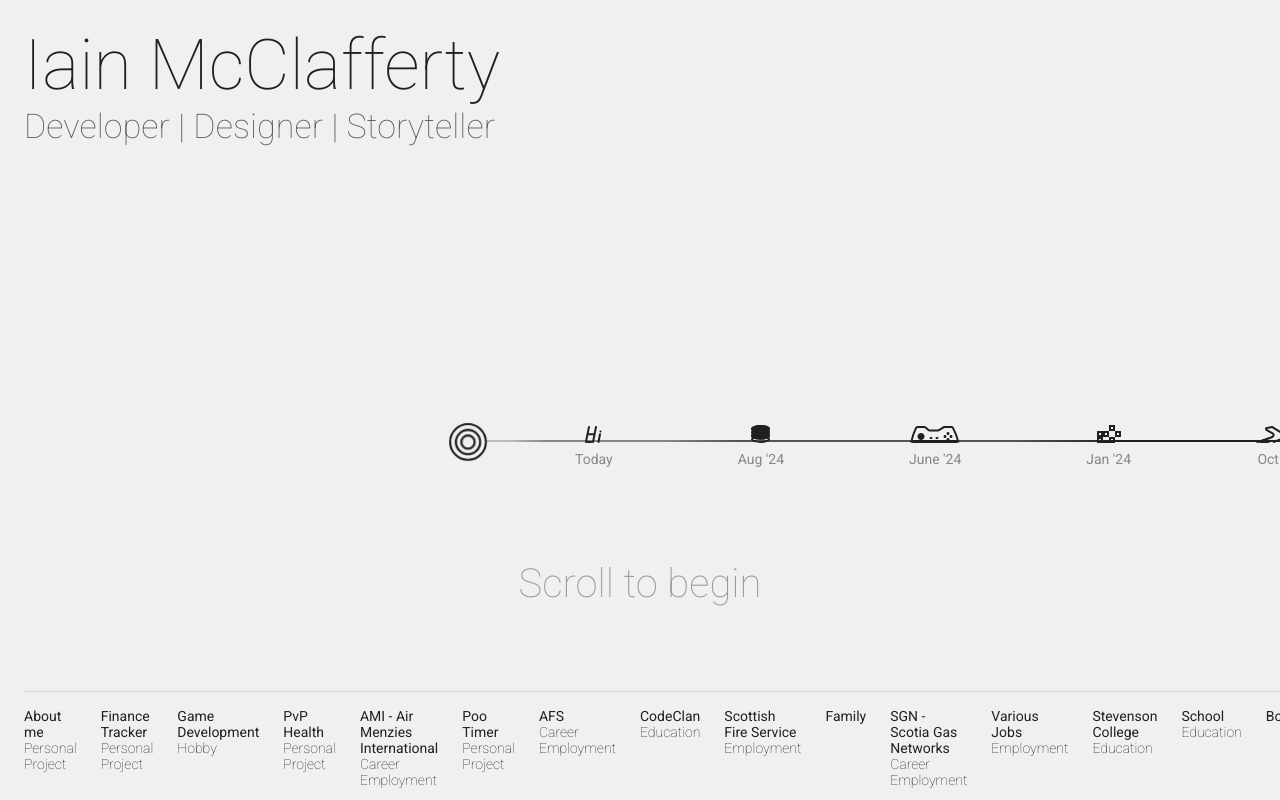
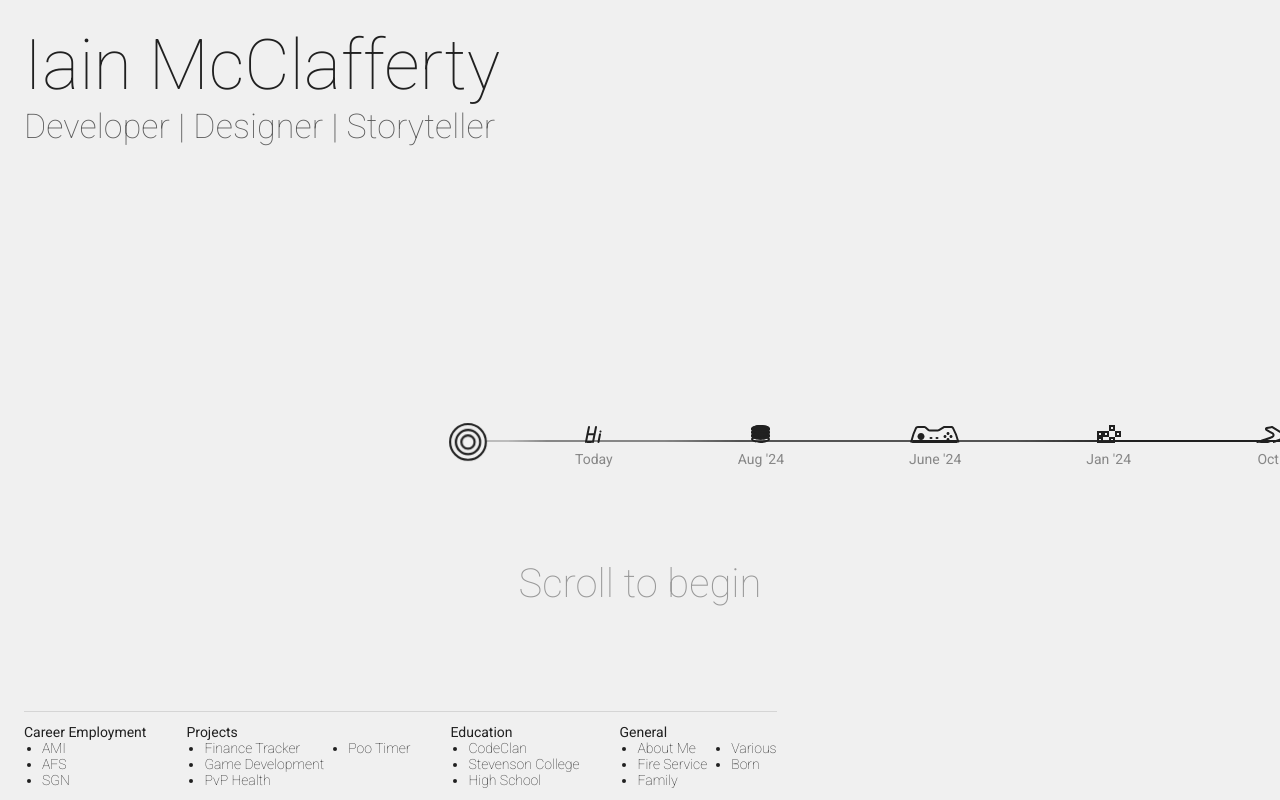
Before and after one commit to EonMcC/personal-website, a React (Create React App) app: page / in a window 1280 px wide. Shown: the top 800 px of the page. Built offline with nearby package versions, Linux system fonts and the light colour scheme.

Commit message:
Break up code

```diff
--- a/src/App.scss
+++ b/src/App.scss
@@ -117,74 +117,6 @@ header {
   }
 }
 
-.game-box {
-  width: 0;
-  height: 0;
-  border: 2px solid transparent;
-  transition: .5s all ease-out;
-  overflow: hidden;
-  border-radius: 25px 25px 0 0;
-
-  &--visible {
-    padding: 24px;
-    width: 200px;
-    height: 200px;
-    border: 2px solid #8d713d;
-    transform: transitionY(24px);
-  }
-}
-
-.multi-box {
-  position: relative;
-  width: 0;
-  height: 0;
-  transition: .5s all ease-out;
-  overflow: hidden;
-
-  &--visible {
-    width: 500px;
-    height: 300px;
-
-    :first-child {
-      width: 100px;
-      height: 100px;
-      border: 2px solid var(--text);
-    }
-
-    :last-child {
-      position: absolute;
-      right: 0;
-      top: 10%;
-      width: 100px;
-      height: 150px;
-      border: 2px solid var(--text);
-    }
-  }
-}
-
-.first-full-page {
-  position: absolute;
-  top: 24px;
-  left: 100vw;
-  transition: 1s all ease-out;
-  width: 100vw;
-
-  img {
-    position: absolute;
-    right: 10%;
-  }
-
-  div {
-    position: absolute;
-    left: 30%;
-    top: 40vh;
-  }
-
-  &--visible {
-    left: 24px;
-  }
-}
-
 .scroll-to-begin {
   opacity: .25;
   font-size: 4rem;
@@ -209,78 +141,6 @@ header {
   }
 }
 
-.skip-to {
-  position: fixed;
-  bottom: 12px;
-  left: 24px;
-  padding-top: 12px;
-  border-top: 1px solid #bdbdbd85;
-  font-size: 1.4rem;
-
-  &__entry-cont {
-    display: flex;
-    column-gap: 24px;
-    margin-top: 4px;
-
-    &__entry {
-      cursor: pointer;
-      transition: .3s all;
-
-      :last-child {
-        font-weight: 100;
-      }
-
-      &:hover {
-        scale: 1.2;
-        // transform-origin: left;
-      }
-    }
-  }
-
-}
-
-.section {
-  position: absolute;
-  top: 15%;
-  left: 100vw;
-  transition: 1s all ease-out;
-  width: 100vw;
-  display: flex;
-  align-items: center;
-  justify-content: center;
-  column-gap: 24px;
-  min-height: 340px;
-
-  &--visible {
-    left: 24px;
-  }
-
-  &--large {
-    top: 25%;
-  }
-
-  &__text {
-    position: relative;
-    max-width: 50%;
-
-    p {
-      margin-bottom: 12px;
-
-      &:last-child {
-        margin-top: 24px;
-        opacity: .5;
-      }
-    }
-
-    img {
-      position: absolute;
-      top: -40px;
-      left: -40px;
-      opacity: .1;
-    }
-  }
-}
-
 .screen-too-small {
   margin-top: 10%;
   text-align: center;
--- a/src/App.tsx
+++ b/src/App.tsx
@@ -1,7 +1,5 @@
 import React, { useEffect, useRef, useState } from 'react';
 import './App.scss';
-import GameDevelopmentSection from './sections/game-development/GameDevelopmentPage';
-import FinanceTrackerSection from './sections/finance-tracker/FinanceTrackerSection';
 import { isBetween } from './helpers/helperFunctions';
 import { Section, sections } from './data/sections';
 import { ReactComponent as FinanceTrackerIcon } from './assets/timeline-icons/financeTracker.svg';
@@ -19,20 +17,9 @@ import { ReactComponent as ShipIcon } from './assets/timeline-icons/ship.svg';
 import { ReactComponent as PhotographyIcon } from './assets/timeline-icons/photography.svg';
 import { ReactComponent as EducationIcon } from './assets/timeline-icons/education.svg';
 import { ReactComponent as BornIcon } from './assets/timeline-icons/born.svg';
-import AboutMeSection from './sections/about-me/AboutMe';
-import PvPHealthSection from './sections/pvp-health/PvPHealthSection';
-import AmiSection from './sections/ami/AmiSection';
 import useScreenSize from './hooks/useScreenSize';
-import PooTimerSection from './sections/poo-timer/PooTimer';
-import AfsSection from './sections/afs/AfsSection';
-import CodeclanSection from './sections/codeclan/CodeclanSection';
-import FireServiceSection from './sections/fire-service/FireServiceSection';
-import FamilySection from './sections/family/FamilySection';
-import SgnSection from './sections/sgn/SgnSection';
-import VariousSection from './sections/various/VariousSection';
-import StevensonSection from './sections/stevenson/StevensonSection';
-import SchoolSection from './sections/school/SchoolSections';
-import BornSection from './sections/born/Born';
+import SkipTo from './skip-to/SkipTo';
+import Sections from './sections/Sections';
 
 function App() {
 
@@ -76,7 +63,7 @@ function App() {
           title,
           subTitle
         })
-        setHeaderClass('app-header');
+        setHeaderClass('app-header app=header--hidden');
       }, 500)
     }
   }
@@ -87,7 +74,6 @@ function App() {
   }
 
   const onWheel = (e: any) => {
-    console.log('x', x + 25)
     if (e) {
       if (x < -2050 && e.deltaY > 0) return;
       if (e.deltaY < 0 && x < 450) setX(x + 25);
@@ -326,42 +312,11 @@ function App() {
         }}
       />
 
-      <AboutMeSection isVisible={visibleSection === "ABOUT_ME"} />
-      <FinanceTrackerSection isVisible={visibleSection === "FINANCE_TRACKER"} />
-      <GameDevelopmentSection isVisible={visibleSection === "GAME_DEV"} />
-      <PvPHealthSection isVisible={visibleSection === "PVP"} />
-      <AmiSection isVisible={visibleSection === "AMI"} />
-      <PooTimerSection isVisible={visibleSection === "POO_TIMER"} />
-      <AfsSection isVisible={visibleSection === "AFS"} />
-      <CodeclanSection isVisible={visibleSection === "CODECLAN"} />
-      <FireServiceSection isVisible={visibleSection === "FIRE"} />
-      <FamilySection isVisible={visibleSection === "FAMILY"} />
-      <SgnSection isVisible={visibleSection === "SGN"} />
-      <VariousSection isVisible={visibleSection === "VARIOUS"} />
-      <StevensonSection isVisible={visibleSection === "STEVENSON"} />
-      <SchoolSection isVisible={visibleSection === "SCHOOL"} />
-      <BornSection isVisible={visibleSection === "BORN"} />
+      <Sections visibleSection={visibleSection} />
 
       {x > 400 && <p className="scroll-to-begin">Scroll to begin</p>}
 
-      <div className="skip-to">
-        {/* <h2>Skip To</h2> */}
-        <div className="skip-to__entry-cont">
-          {sections.map((section: Section) => {
-            if (section.name !== "STOP") {
-              return (
-                <div
-                  className="skip-to__entry-cont__entry"
-                  onClick={() => skipTo(section.name)}
-                >
-                  <p>{section.title}</p>
-                  <p>{section.subTitle}</p>
-                </div>
-                )
-              }
-            })}
-        </div>
-      </div>
+      <SkipTo skipTo={skipTo}/>
     </div>
   );
 }
--- a/src/data/sections.ts
+++ b/src/data/sections.ts
@@ -136,6 +136,6 @@ export const sections = [
     subTitle: ESubTitle.ME,
     color: '#F2994A',
     offsetY: false,
-    xRange: [-2200, -1975]
+    xRange: [-2075, -1975]
   }
 ]
--- /dev/null
+++ b/src/sections/Sections.scss
@@ -0,0 +1,41 @@
+.section {
+  position: absolute;
+  top: 15%;
+  left: 100vw;
+  transition: 1s all ease-out;
+  width: 100vw;
+  display: flex;
+  align-items: center;
+  justify-content: center;
+  column-gap: 24px;
+  min-height: 340px;
+
+  &--visible {
+    left: 24px;
+  }
+
+  &--large {
+    top: 25%;
+  }
+
+  &__text {
+    position: relative;
+    max-width: 50%;
+
+    p {
+      margin-bottom: 12px;
+
+      &:last-child {
+        margin-top: 24px;
+        opacity: .5;
+      }
+    }
+
+    img {
+      position: absolute;
+      top: -40px;
+      left: -40px;
+      opacity: .1;
+    }
+  }
+}
--- /dev/null
+++ b/src/sections/Sections.tsx
@@ -0,0 +1,42 @@
+import React from 'react';
+import './Sections.scss';
+import AboutMeSection from './about-me/AboutMe';
+import FinanceTrackerSection from './finance-tracker/FinanceTrackerSection';
+import GameDevelopmentSection from './game-development/GameDevelopmentPage';
+import PvPHealthSection from './pvp-health/PvPHealthSection';
+import AmiSection from './ami/AmiSection';
+import PooTimerSection from './poo-timer/PooTimer';
+import AfsSection from './afs/AfsSection';
+import CodeclanSection from './codeclan/CodeclanSection';
+import FireServiceSection from './fire-service/FireServiceSection';
+import FamilySection from './family/FamilySection';
+import SgnSection from './sgn/SgnSection';
+import VariousSection from './various/VariousSection';
+import StevensonSection from './stevenson/StevensonSection';
+import SchoolSection from './school/SchoolSections';
+import BornSection from './born/Born';
+
+const Sections: React.FC<{visibleSection: string}> = ({visibleSection}) => {
+
+  return (
+    <>
+      <AboutMeSection isVisible={visibleSection === "ABOUT_ME"} />
+      <FinanceTrackerSection isVisible={visibleSection === "FINANCE_TRACKER"} />
+      <GameDevelopmentSection isVisible={visibleSection === "GAME_DEV"} />
+      <PvPHealthSection isVisible={visibleSection === "PVP"} />
+      <AmiSection isVisible={visibleSection === "AMI"} />
+      <PooTimerSection isVisible={visibleSection === "POO_TIMER"} />
+      <AfsSection isVisible={visibleSection === "AFS"} />
+      <CodeclanSection isVisible={visibleSection === "CODECLAN"} />
+      <FireServiceSection isVisible={visibleSection === "FIRE"} />
+      <FamilySection isVisible={visibleSection === "FAMILY"} />
+      <SgnSection isVisible={visibleSection === "SGN"} />
+      <VariousSection isVisible={visibleSection === "VARIOUS"} />
+      <StevensonSection isVisible={visibleSection === "STEVENSON"} />
+      <SchoolSection isVisible={visibleSection === "SCHOOL"} />
+      <BornSection isVisible={visibleSection === "BORN"} />
+    </>
+  )
+}
+
+export default Sections;
--- a/src/sections/stevenson/StevensonSection.tsx
+++ b/src/sections/stevenson/StevensonSection.tsx
@@ -14,7 +14,7 @@ const StevensonSection: React.FC<{isVisible: boolean}> = ({isVisible}) => {
       <div className="section__text">
         <p>I spent two stints at Stevenson College and thoroughly enjoyed both.</p>
         <p>The first time, I studied <strong>Photography</strong>, a hobby I still dabble in to this day.</p>
-        <p>For my second stint, I switched to Accounts and progressed to obtain an <strong>HNC in Accounts</strong>.</p>
+        <p>For my second stint, I switched to Accounts and progressed to obtain a <strong>HNC in Accounts</strong>.</p>
         <p>HNC Accounts | NQ Photography</p>
       </div>
 
--- /dev/null
+++ b/src/skip-to/SkipTo.scss
@@ -0,0 +1,39 @@
+.skip-to {
+  position: fixed;
+  bottom: 12px;
+  left: 24px;
+  padding-top: 12px;
+  border-top: 1px solid #bdbdbd85;
+  font-size: 1.4rem;
+
+  &__category-cont {
+    display: flex;
+    column-gap: 40px;
+
+    &__category {
+      cursor: pointer;
+      transition: .3s all;
+
+      :last-child {
+        font-weight: 100;
+      }
+
+      ul {
+        display: flex;
+        flex-wrap: wrap;
+        flex-direction: column;
+        max-height: 53px;
+        column-gap: 24px;
+        padding-left: 18px;
+
+        li {
+          transition: all .3s;
+
+          &:hover {
+            translate: 2px;
+          }
+        }
+      }
+    }
+  }
+}
--- /dev/null
+++ b/src/skip-to/SkipTo.tsx
@@ -0,0 +1,56 @@
+import React from 'react';
+import './SkipTo.scss';
+
+const SkipTo: React.FC<{
+  skipTo: (section: string) => void;
+}> = ({
+  skipTo
+}) => {
+
+  return (
+    <div className="skip-to">
+      <div className="skip-to__category-cont">
+        <div className="skip-to__category-cont__category">
+          <p>Career Employment</p>
+          <ul>
+            <li onClick={() => skipTo("AMI")}>AMI</li>
+            <li onClick={() => skipTo("AFS")}>AFS</li>
+            <li onClick={() => skipTo("SGN")}>SGN</li>
+          </ul>
+        </div>
+
+        <div className="skip-to__category-cont__category">
+          <p>Projects</p>
+          <ul>
+            <li onClick={() => skipTo("FINANCE_TRACKER")}>Finance Tracker</li>
+            <li onClick={() => skipTo("GAME_DEV")}>Game Development</li>
+            <li onClick={() => skipTo("PVP")}>PvP Health</li>
+            <li onClick={() => skipTo("POO_TIMER")}>Poo Timer</li>
+          </ul>
+        </div>
+
+        <div className="skip-to__category-cont__category">
+          <p>Education</p>
+          <ul>
+            <li onClick={() => skipTo("CODECLAN")}>CodeClan</li>
+            <li onClick={() => skipTo("STEVENSON")}>Stevenson College</li>
+            <li onClick={() => skipTo("SCHOOL")}>High School</li>
+          </ul>
+        </div>
+
+        <div className="skip-to__category-cont__category">
+          <p>General</p>
+          <ul>
+            <li onClick={() => skipTo("ABOUT_ME")}>About Me</li>
+            <li onClick={() => skipTo("FIRE")}>Fire Service</li>
+            <li onClick={() => skipTo("FAMILY")}>Family</li>
+            <li onClick={() => skipTo("VARIOUS")}>Various</li>
+            <li onClick={() => skipTo("BORN")}>Born</li>
+          </ul>
+        </div>
+      </div>
+    </div>
+  )
+}
+
+export default SkipTo;
```
